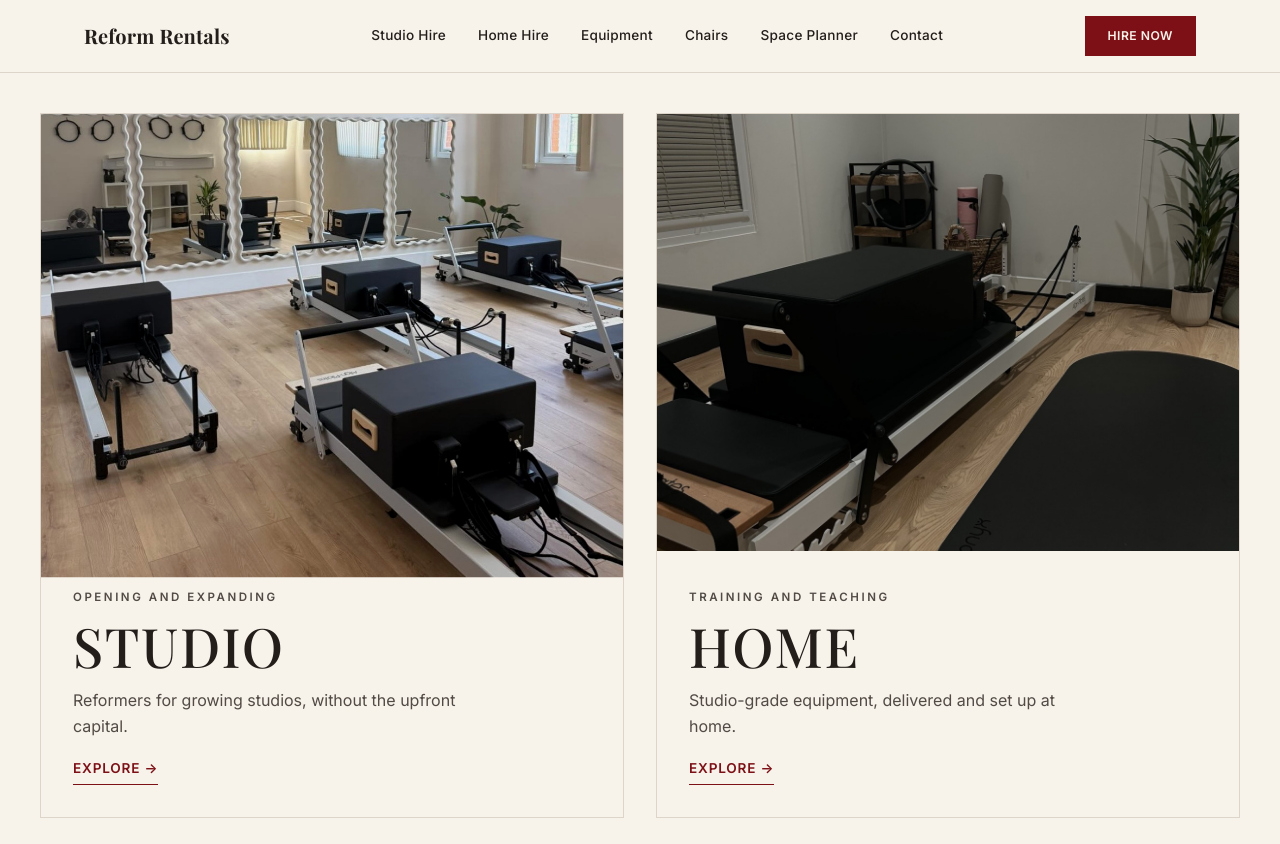
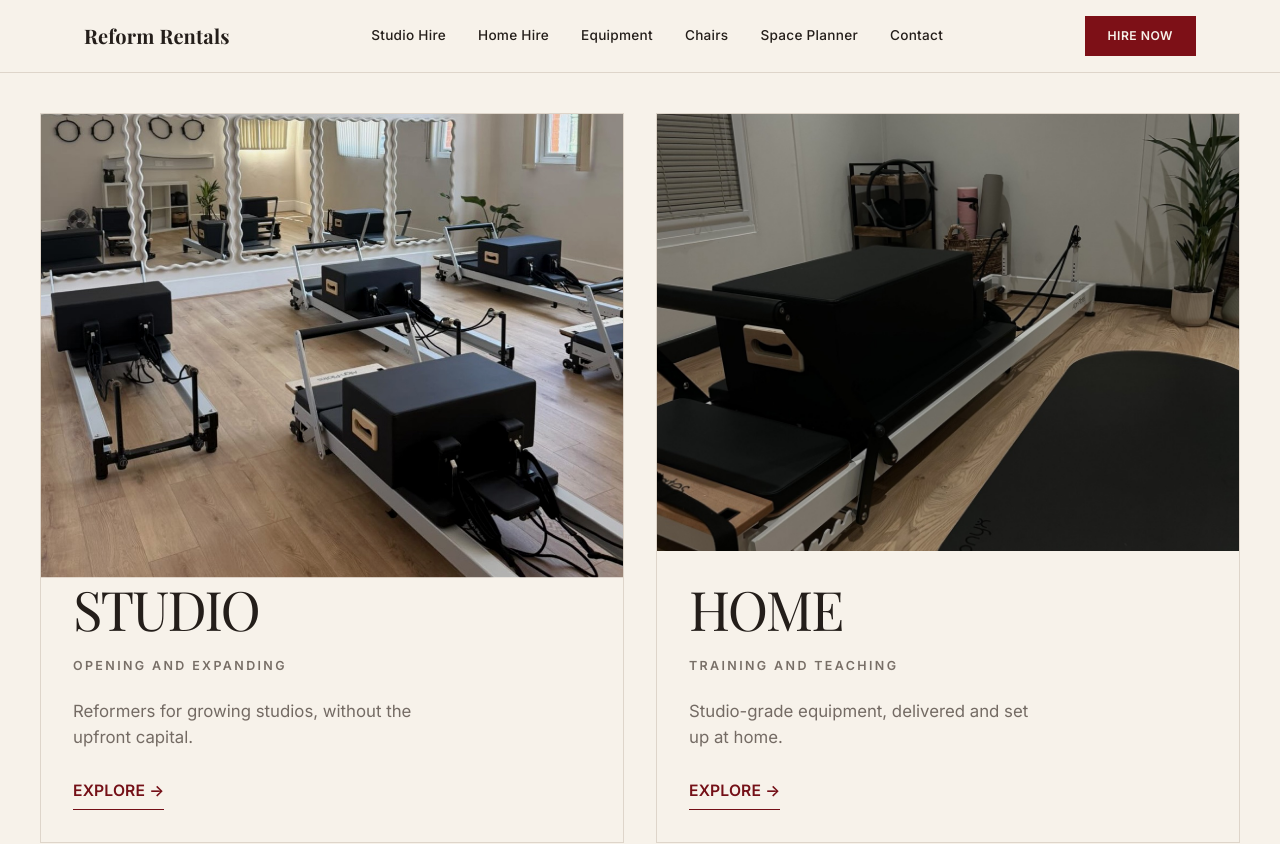
Before and after one commit to Benstott27/reformrentals-site, a React (Vite) app: page / in a window 1280 px wide. Shown: the top 844 px of the page. Built offline with nearby package versions, Linux system fonts and the light colour scheme.

Commit message:
Refine homepage editorial typography

```diff
--- a/src/pages/Home.css
+++ b/src/pages/Home.css
@@ -36,29 +36,46 @@
 }
 
 .panel__content {
-  padding: 24px;
-}
-
-.panel__eyebrow {
-  color: var(--ink-soft);
+  padding: 34px 40px 40px;
 }
 
 .panel__title {
   color: var(--ink);
-  font-weight: 500;
+  font-weight: 400;
   text-transform: uppercase;
-  letter-spacing: 0.03em;
-  margin: 8px 0 12px;
+  letter-spacing: -0.035em;
+  font-size: clamp(3rem, 13vw, 3.8rem);
+  line-height: 0.95;
+  margin: 0 0 24px;
+}
+
+.panel__eyebrow {
+  display: block;
+  color: #786f67;
+  font-size: 0.78rem;
+  font-weight: 600;
+  line-height: 1.3;
+  letter-spacing: 0.19em;
+  text-transform: uppercase;
+  margin-bottom: 24px;
 }
 
 .panel__line {
-  color: var(--ink-soft);
-  max-width: 40ch;
-  margin-bottom: 16px;
+  color: #746b64;
+  max-width: 34ch;
+  font-size: 1.05rem;
+  line-height: 1.55;
+  margin-bottom: 28px;
 }
 
 .panel__link {
-  color: var(--red);
+  display: inline-block;
+  color: #741017;
+  font-size: 0.98rem;
+  font-weight: 600;
+  letter-spacing: 0.01em;
+  padding-bottom: 5px;
+  border-bottom: 1px solid currentColor;
 }
 
 @media (min-width: 860px) {
--- a/src/pages/Home.jsx
+++ b/src/pages/Home.jsx
@@ -29,10 +29,10 @@ export default function Home() {
             loading="eager"
           />
           <div className="panel__content">
+            <h2 className="panel__title">Studio</h2>
             <span className="eyebrow panel__eyebrow">
               Opening And Expanding
             </span>
-            <h2 className="panel__title">Studio</h2>
             <p className="panel__line">
               Reformers for growing studios, without the upfront capital.
             </p>
@@ -52,10 +52,10 @@ export default function Home() {
             loading="lazy"
           />
           <div className="panel__content">
+            <h2 className="panel__title">Home</h2>
             <span className="eyebrow panel__eyebrow">
               Training And Teaching
             </span>
-            <h2 className="panel__title">Home</h2>
             <p className="panel__line">
               Studio-grade equipment, delivered and set up at home.
             </p>
```
